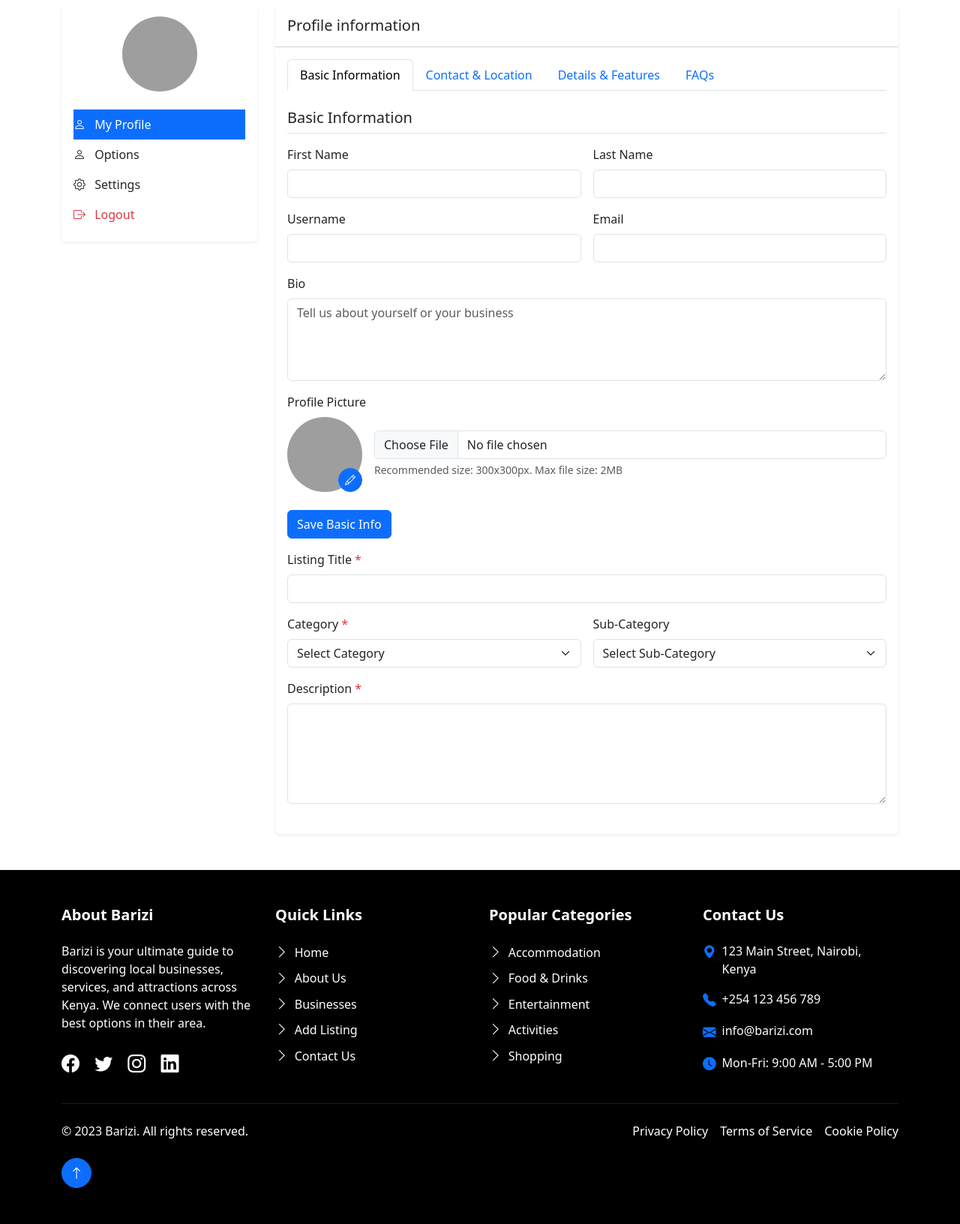
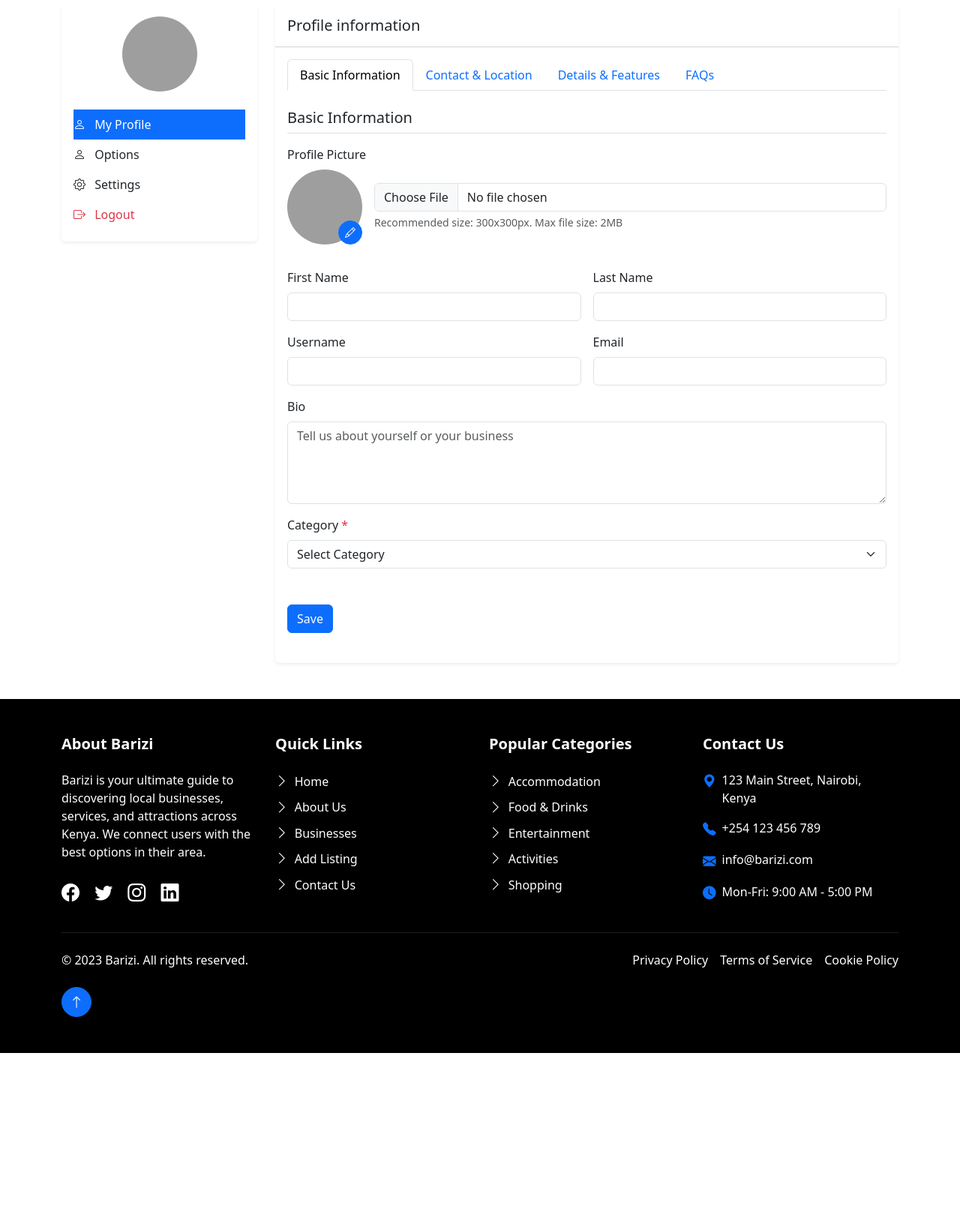
Before and after one commit to Muliika/bariziv3, a Django app: page /profiles/settings/ in a window 1280 px wide. Shown: the part 1524-3156 px from the top of the page at 75% size. After the commit the page ends 2928 px from the top, so only its background shows below. Run offline with Django 5.2, Linux system fonts and the light colour scheme; parts of the project's set-up code (start-up, migrations or seed data) failed here and were passed over; grey boxes are pictures that could not be loaded.

Commit message:
modified a few forms to match with the models

```diff
--- a/src/core/settings.py
+++ b/src/core/settings.py
@@ -98,6 +98,8 @@ INSTALLED_APPS = [
     # allauth
     "allauth",
     "allauth.account",
+    # tagging
+    "taggit",
 ]
 
 AUTH_USER_MODEL = "profiles.User"
--- a/src/templates/profiles/settings.html
+++ b/src/templates/profiles/settings.html
@@ -79,6 +79,25 @@
                       <div class="mb-4">
                         <h5 class="border-bottom pb-2 mb-3">Basic Information</h5>
                         <div class="row g-3">
+                          <div class="col-12 mb-3">
+                            <label class="form-label">Profile Picture</label>
+                            <div class="d-flex align-items-center">
+                              <div class="position-relative me-3">
+                                {% if request.user.profile.avatar %}
+                                  <img src="{{ request.user.profile.avatar.url }}" alt="Profile Picture" class="rounded-circle" style="width: 100px; height: 100px; object-fit: cover;">
+                                {% else %}
+                                  <img src="{% static 'images/one.jpg' %}" alt="Profile Picture" class="rounded-circle" style="width: 100px; height: 100px; object-fit: cover;">
+                                {% endif %}
+                                <button class="btn btn-sm btn-primary position-absolute bottom-0 end-0 rounded-circle" style="width: 32px; height: 32px;">
+                                  <i class="bi bi-pencil"></i>
+                                </button>
+                              </div>
+                              <div class="flex-grow-1">
+                                <input class="form-control" type="file" id="profilePicture">
+                                <div class="form-text">Recommended size: 300x300px. Max file size: 2MB</div>
+                              </div>
+                            </div>
+                          </div>
                           <div class="col-md-6">
                             <label for="firstName" class="form-label">First Name</label>
                             <input type="text" class="form-control" id="firstName" value="{{ request.user.first_name }}">
@@ -99,34 +118,8 @@
                             <label for="bio" class="form-label">Bio</label>
                             <textarea class="form-control" id="bio" rows="4" placeholder="Tell us about yourself or your business">{{ request.user.profile.bio|default:'' }}</textarea>
                           </div>
+
                           <div class="col-12">
-                            <label class="form-label">Profile Picture</label>
-                            <div class="d-flex align-items-center">
-                              <div class="position-relative me-3">
-                                {% if request.user.profile.avatar %}
-                                  <img src="{{ request.user.profile.avatar.url }}" alt="Profile Picture" class="rounded-circle" style="width: 100px; height: 100px; object-fit: cover;">
-                                {% else %}
-                                  <img src="{% static 'images/one.jpg' %}" alt="Profile Picture" class="rounded-circle" style="width: 100px; height: 100px; object-fit: cover;">
-                                {% endif %}
-                                <button class="btn btn-sm btn-primary position-absolute bottom-0 end-0 rounded-circle" style="width: 32px; height: 32px;">
-                                  <i class="bi bi-pencil"></i>
-                                </button>
-                              </div>
-                              <div class="flex-grow-1">
-                                <input class="form-control" type="file" id="profilePicture">
-                                <div class="form-text">Recommended size: 300x300px. Max file size: 2MB</div>
-                              </div>
-                            </div>
-                          </div>
-                          <div class="col-12 mt-4">
-                            <button type="submit" class="btn btn-primary">Save Basic Info</button>
-                          </div>
-                          <div class="col-md-12">
-                            <label for="listing-title" class="form-label">Listing Title <span class="text-danger">*</span></label>
-                            <input type="text" class="form-control" id="listing-title" name="title" required>
-                          </div>
-
-                          <div class="col-md-6">
                             <label for="listing-category" class="form-label">Category <span class="text-danger">*</span></label>
                             <select class="form-select" id="listing-category" name="category" required>
                               <option value="">Select Category</option>
@@ -142,17 +135,16 @@
                             </select>
                           </div>
 
-                          <div class="col-md-6">
-                            <label for="listing-subcategory" class="form-label">Sub-Category</label>
+                          {% comment %} <div class="col-md-6">
+                            <label for="listing-subcategory" class="form-label" disabled>Sub-Category</label>
                             <select class="form-select" id="listing-subcategory" name="subcategory">
-                              <option value="">Select Sub-Category</option>
+                              <option value="" disabled>Select Sub-Category</option>
                               <!-- Dynamic options will be loaded based on category selection -->
                             </select>
-                          </div>
+                          </div> {% endcomment %}
 
-                          <div class="col-md-12">
-                            <label for="listing-description" class="form-label">Description <span class="text-danger">*</span></label>
-                            <textarea class="form-control" id="listing-description" name="description" rows="5" required></textarea>
+                          <div class="col-12 mt-5">
+                            <button type="submit" class="btn btn-primary">Save</button>
                           </div>
                         </div>
                       </div>
```
Also changed, not shown: src/profiles/forms.py (+11 -1 lines), src/profiles/models.py (+9 -5 lines), src/profiles/migrations/0005_profile_tags_bookmark.py (added), src/profiles/migrations/0006_rename_linkedin_profile_facebook_remove_profile_city_and_more.py (added).
